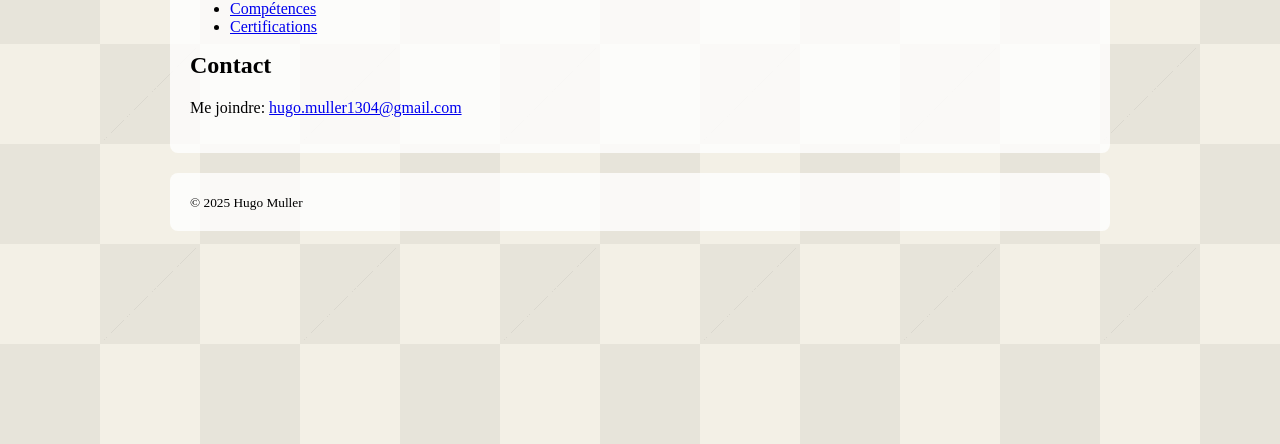
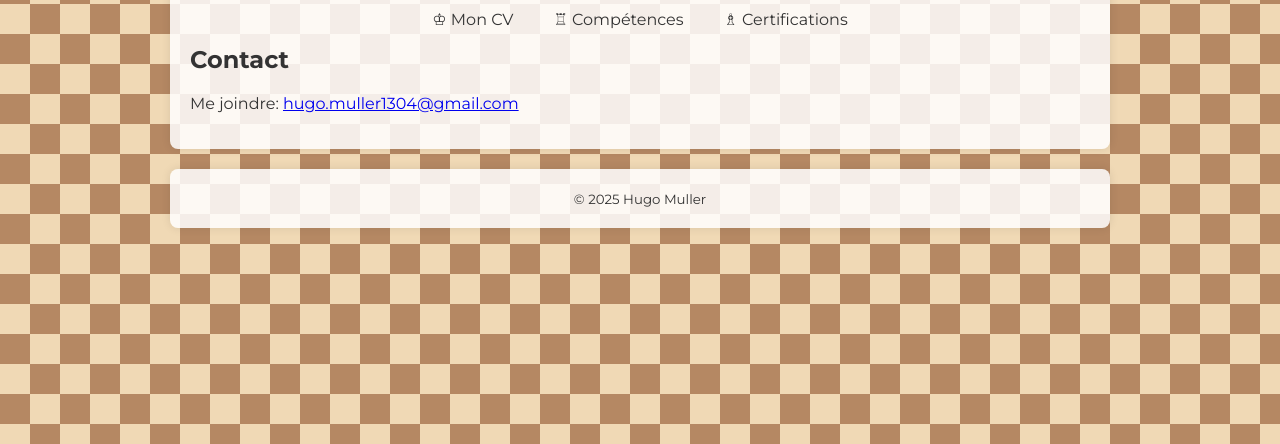
Before and after one commit to Hugo-Mllr/Portfolio, a plain HTML site: page index.html in a window 1280 px wide. Shown: the part 356-800 px from the top of the page. Drawn offline with Linux system fonts and the light colour scheme.

Commit message:
Refine chess-themed portfolio design

```diff
--- a/fond.css
+++ b/fond.css
@@ -1,22 +1,56 @@
 body {
-  background-color: #f3f0e6; /* ivoire */
+  font-family: "Montserrat", sans-serif;
+  color: #333;
+  background-color: #f0d9b5; /* couleur des cases claires */
   background-image:
-    linear-gradient(45deg, rgba(0,0,0,0.05) 25%, transparent 25%),
-    linear-gradient(-45deg, rgba(0,0,0,0.05) 25%, transparent 25%),
-    linear-gradient(45deg, transparent 75%, rgba(0,0,0,0.05) 75%),
-    linear-gradient(-45deg, transparent 75%, rgba(0,0,0,0.05) 75%);
-  background-size: 200px 200px;
-  background-position: 0 0, 0 100px, 100px -100px, -100px 0px;
+    linear-gradient(45deg, #b58863 25%, transparent 25%),
+    linear-gradient(-45deg, #b58863 25%, transparent 25%),
+    linear-gradient(45deg, transparent 75%, #b58863 75%),
+    linear-gradient(-45deg, transparent 75%, #b58863 75%);
+  background-size: 60px 60px; /* taille des cases */
+  background-position: 0 0, 0 30px, 30px -30px, -30px 0px;
 }
 
-header, main, footer {
-      background: rgba(255, 255, 255, 0.8); /* pour la lisibilité */
+header,
+main,
+footer {
+  background: rgba(255, 255, 255, 0.85); /* lisibilité sur le damier */
   max-width: 900px;
   margin: 20px auto;
   padding: 20px;
   border-radius: 8px;
+  box-shadow: 0 0 10px rgba(0, 0, 0, 0.1);
 }
 
-    h1, h2 {
+header {
+  text-align: center;
+}
+
+nav ul {
+  list-style: none;
+  padding: 0;
+  display: flex;
+  justify-content: center;
+  gap: 20px;
+}
+
+nav a {
+  text-decoration: none;
+  color: #333;
+  padding: 5px 10px;
+  border-bottom: 2px solid transparent;
+  transition: border-color 0.3s;
+}
+
+nav a:hover {
+  border-color: #b58863;
+}
+
+h1,
+h2 {
   margin-top: 0;
 }
+
+footer {
+  text-align: center;
+}
--- a/index.html
+++ b/index.html
@@ -6,11 +6,14 @@
     <meta name="description" content="Portfolio de Hugo Muller">
     <meta name="author" content="Hugo Muller">
     <title>Portfolio de Hugo Muller</title>
+    <link rel="preconnect" href="https://fonts.googleapis.com">
+    <link rel="preconnect" href="https://fonts.gstatic.com" crossorigin>
+    <link href="https://fonts.googleapis.com/css2?family=Montserrat:wght@400;700&display=swap" rel="stylesheet">
     <link rel="stylesheet" href="fond.css">
 </head>
     <body>
         <header>
-            <h1>Portfolio — Hugo Muller</h1>
+            <h1>♟️ Portfolio — Hugo Muller ♟️</h1>
             <p>BTS SIO — option SISR</p>
         </header>
 
@@ -23,9 +26,9 @@
             <nav aria-label="Menu principal">
             <h2>Menu</h2>
             <ul>
-                <li><a href="cv.html">Mon CV</a></li>
-                <li><a href="competences.html">Compétences</a></li>
-                <li><a href="certifications.html">Certifications</a></li>
+                <li><a href="cv.html">♔ Mon CV</a></li>
+                <li><a href="competences.html">♖ Compétences</a></li>
+                <li><a href="certifications.html">♗ Certifications</a></li>
             </ul>
             </nav>
 
```
Lines whose indentation alone changed are shown as unchanged.
